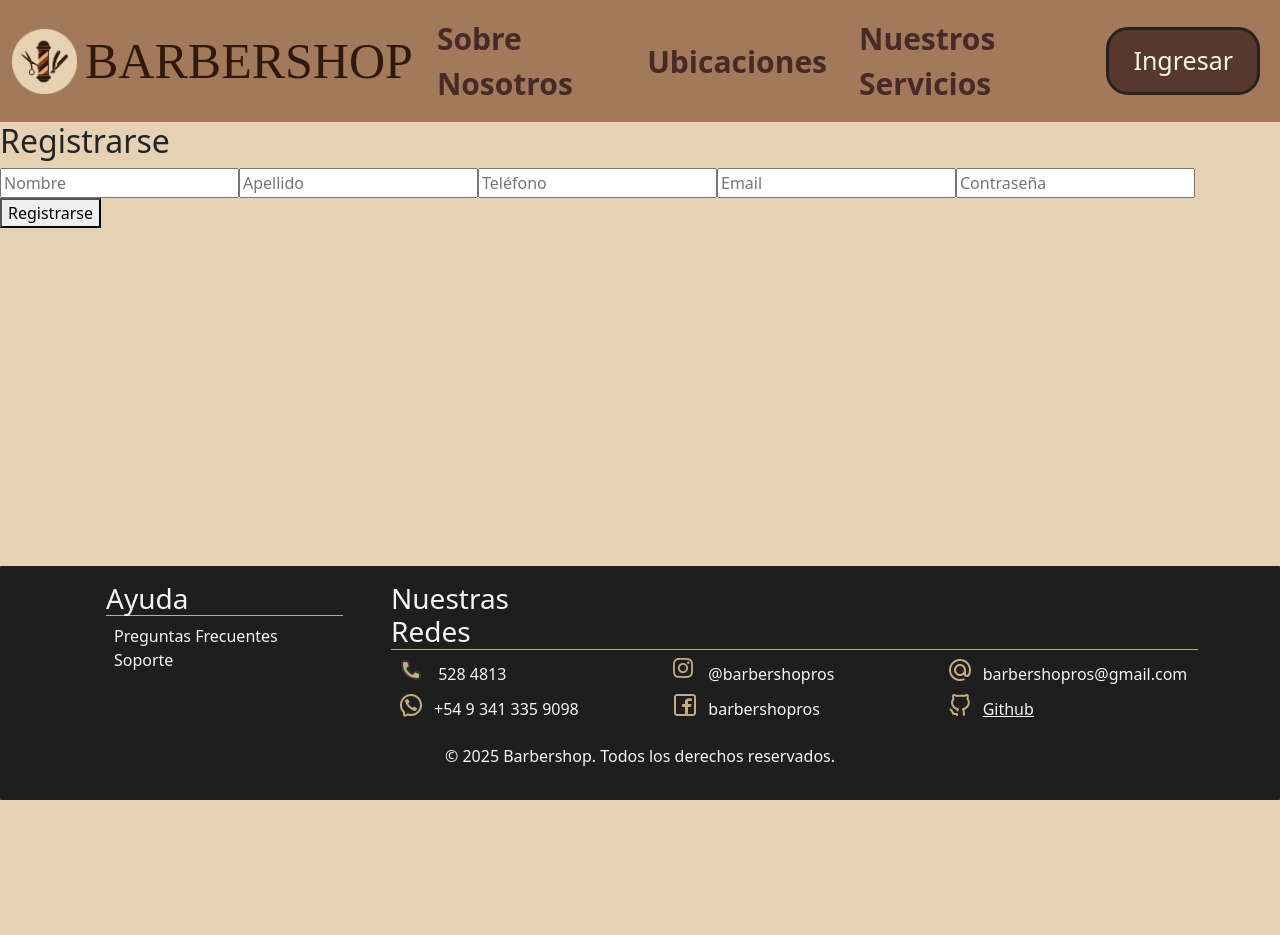
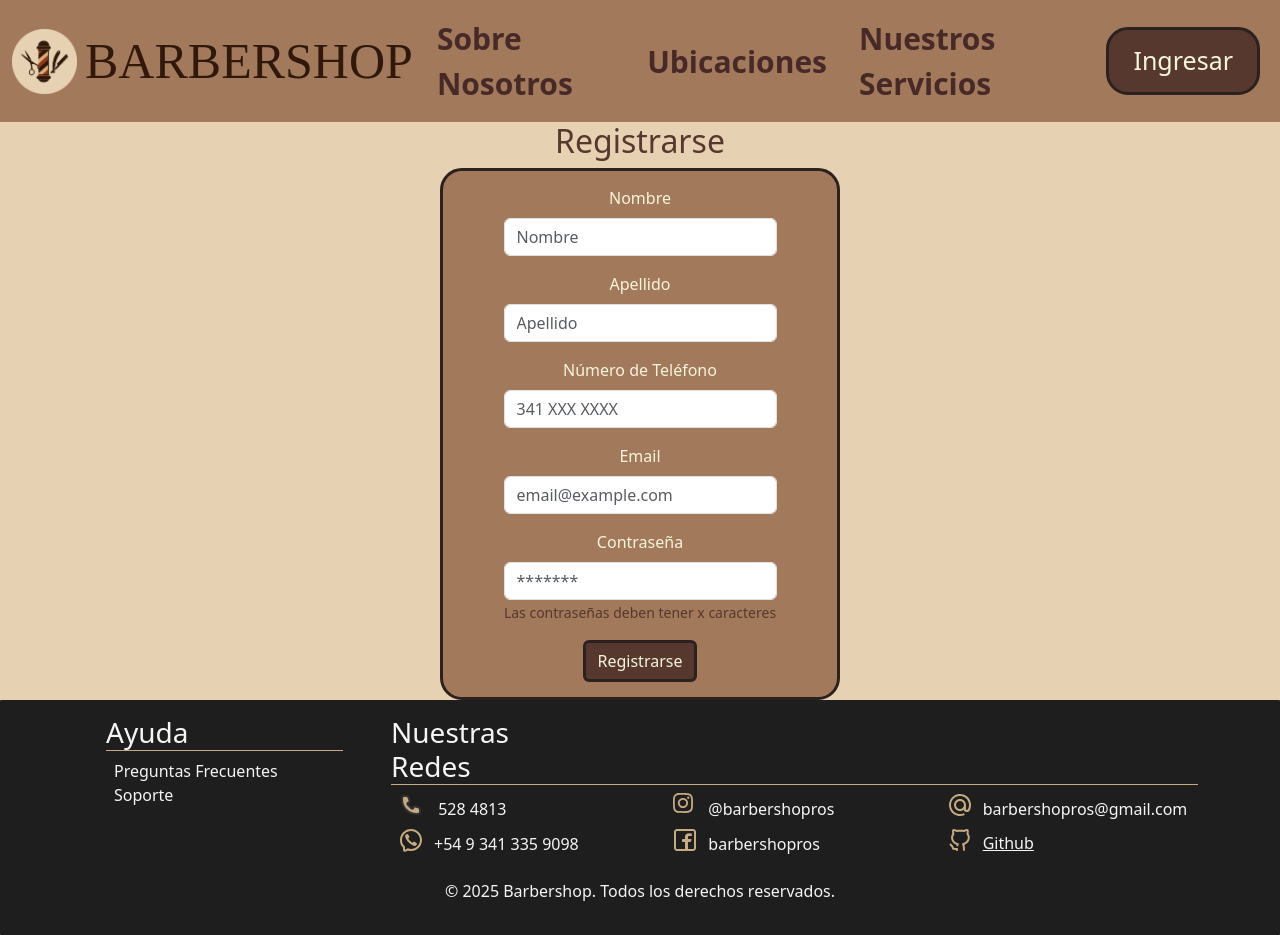
Before and after one commit to Exequiel-Gasca/Programacion3-TPI-2025, a React (Vite) app in the folder Programacion3-TPI/frontend/: page /register in a window 1280 px wide. Before the commit the page ends 800 px from the top, so only its background shows below. Built offline with nearby package versions, Linux system fonts and the light colour scheme; a web font is replaced by a local one.

Commit message:
Estilizado

```diff
--- a/Programacion3-TPI/frontend/src/components/auth/login/Login.jsx
+++ b/Programacion3-TPI/frontend/src/components/auth/login/Login.jsx
@@ -1,5 +1,6 @@
 import { useState } from "react";
 import { useNavigate } from "react-router-dom";
+import { Form, Button } from "react-bootstrap";
 
 function Login({ onLogin, setMessage }) {
   const [form, setForm] = useState({});
@@ -30,24 +31,39 @@ function Login({ onLogin, setMessage }) {
   };
 
   return (
-    <form onSubmit={handleSubmit}>
-      <h2>Login Usuario</h2>
-      <input
+    <div className="d-flex flex-column align-items-center justify-content-center text-center">
+      <h2 style={{ color: "#56382E" }}>Iniciar Sesión</h2>
+
+      <Form className="form-container" onSubmit={handleSubmit}>
+        <Form.Group className="mb-3">
+          <Form.Label style={{ fontWeight: 500 }}>Email</Form.Label>
+          <Form.Control
+            className="form-control-custom"
             name="email"
             type="email"
-        placeholder="Email"
-        required
+            placeholder="email@example.com"
             onChange={handleChange}
           />
-      <input
+        </Form.Group>
+
+        <Form.Group className="form mb-3">
+          <Form.Label style={{ fontWeight: 500 }}>Contraseña</Form.Label>
+          <Form.Control
+            className="form-control-custom"
             name="password"
             type="password"
-        placeholder="Contraseña"
-        required
+            placeholder="*******"
             onChange={handleChange}
           />
-      <button type="submit">Entrar</button>
-    </form>
+        </Form.Group>
+        <Button className="button-custom" type="submit">
+          Iniciar Sesión
+        </Button>
+        <Button className="register-button" variant="link" href="/register">
+          ¿No tenes usuario? Registrate acá
+        </Button>
+      </Form>
+    </div>
   );
 }
 
--- a/Programacion3-TPI/frontend/src/components/auth/register/Register.jsx
+++ b/Programacion3-TPI/frontend/src/components/auth/register/Register.jsx
@@ -1,5 +1,6 @@
-import React, { useState } from "react";
+import { useState } from "react";
 import { useNavigate } from "react-router-dom";
+import { Form, Button } from "react-bootstrap";
 
 function Register({ setMessage }) {
   const [form, setForm] = useState({});
@@ -30,42 +31,73 @@ function Register({ setMessage }) {
   };
 
   return (
-    <form onSubmit={handleSubmit}>
-      <h2>Registrarse</h2>
-      <input
+    <div className="d-flex flex-column align-items-center justify-content-center text-center">
+      <h2 style={{ color: "#56382E" }}>Registrarse</h2>
+      <Form className="form-container" onSubmit={handleSubmit}>
+        <Form.Group className="mb-3">
+          <Form.Label style={{ fontWeight: 500 }}>Nombre</Form.Label>
+          <Form.Control
+            className="form-control-custom"
             name="name"
+            type="text"
             placeholder="Nombre"
-        required
             onChange={handleChange}
           />
-      <input
-        name="lastName"
+        </Form.Group>
+
+        <Form.Group className="mb-3">
+          <Form.Label style={{ fontWeight: 500 }}>Apellido</Form.Label>
+          <Form.Control
+            className="form-control-custom"
+            name="apellido"
+            type="text"
             placeholder="Apellido"
-        required
             onChange={handleChange}
           />
-      <input
+        </Form.Group>
+
+        <Form.Group className="mb-3">
+          <Form.Label style={{ fontWeight: 500 }}>
+            Número de Teléfono
+          </Form.Label>
+          <Form.Control
+            className="form-control-custom"
             name="nroTel"
-        placeholder="Teléfono"
-        required
+            type="text"
+            placeholder="341 XXX XXXX"
             onChange={handleChange}
           />
-      <input
+        </Form.Group>
+
+        <Form.Group className="mb-3">
+          <Form.Label style={{ fontWeight: 500 }}>Email</Form.Label>
+          <Form.Control
+            className="form-control-custom"
             name="email"
             type="email"
-        placeholder="Email"
-        required
+            placeholder="email@example.com"
             onChange={handleChange}
           />
-      <input
+        </Form.Group>
+
+        <Form.Group className="form mb-3">
+          <Form.Label style={{ fontWeight: 500 }}>Contraseña</Form.Label>
+          <Form.Control
+            className="form-control-custom"
             name="password"
             type="password"
-        placeholder="Contraseña"
-        required
+            placeholder="*******"
             onChange={handleChange}
           />
-      <button type="submit">Registrarse</button>
-    </form>
+          <Form.Text style={{ color: "#56382E" }}>
+            Las contraseñas deben tener x caracteres
+          </Form.Text>
+        </Form.Group>
+        <Button className="button-custom" type="submit">
+          Registrarse
+        </Button>
+      </Form>
+    </div>
   );
 }
 
--- a/Programacion3-TPI/frontend/src/components/content/createservice/CreateService.jsx
+++ b/Programacion3-TPI/frontend/src/components/content/createservice/CreateService.jsx
@@ -1,4 +1,5 @@
-import React, { useState } from "react";
+import { useState } from "react";
+import { Form, Button } from "react-bootstrap";
 
 function CreateService({ token, onCreated }) {
   const [form, setForm] = useState({});
@@ -36,24 +37,37 @@ function CreateService({ token, onCreated }) {
   };
 
   return (
-    <form onSubmit={handleSubmit}>
+    <div className="d-flex flex-column align-items-center justify-content-center text-center">
       <h2>Crear Servicio</h2>
       {message && <p style={{ color: "red" }}>{message}</p>}
-      <input
+
+      <Form className="form-container" onSubmit={handleSubmit}>
+        <Form.Group className="mb-3">
+          <Form.Label style={{ fontWeight: 500 }}>Nombre Servicio</Form.Label>
+          <Form.Control
+            className="form-control-custom"
             name="serviceType"
+            type="text"
             placeholder="Nombre Servicio"
-        required
             onChange={handleChange}
           />
-      <input
+        </Form.Group>
+
+        <Form.Group className="form mb-3">
+          <Form.Label style={{ fontWeight: 500 }}>Precio</Form.Label>
+          <Form.Control
+            className="form-control-custom"
             name="price"
             type="number"
             placeholder="Precio"
-        required
             onChange={handleChange}
           />
-      <button type="submit">Crear</button>
-    </form>
+        </Form.Group>
+        <Button className="button-custom" type="submit">
+          Crear Servicio
+        </Button>
+      </Form>
+    </div>
   );
 }
 
--- a/Programacion3-TPI/frontend/src/components/content/services/Services.css
+++ b/Programacion3-TPI/frontend/src/components/content/services/Services.css
@@ -1,20 +1,28 @@
 .delete-button {
-  background-color: #56382e;
-  color: #f5f5dc !important;
-  border: #2b211e 3px solid;
-  box-sizing: border-box;
-  border-radius: 10px;
+  color: #b02a37;
+  cursor: pointer;
+  margin-left: auto;
 }
 
 .delete-button:hover {
+  color: #be4551;
+  cursor: pointer;
+  margin-left: auto;
+}
+
+.service-container {
+  background-color: #56382e !important;
   border: #2b211e 3px solid;
-  background-color: #745348;
+}
+
+.service-item {
+  background-color: #56382e !important;
   color: #f5f5dc !important;
-  box-sizing: border-box;
+  border: #2b211e;
+  border-bottom: #2b211e solid;
+  font-weight: 500;
 }
-.delete-button:active {
-  border: #2b211e 3px solid !important;
-  background-color: #745348 !important;
-  color: #f5f5dc !important;
-  box-sizing: border-box;
+
+.service-item:last-child {
+  border-bottom: none;
 }
--- a/Programacion3-TPI/frontend/src/components/content/services/Services.jsx
+++ b/Programacion3-TPI/frontend/src/components/content/services/Services.jsx
@@ -1,11 +1,12 @@
 import { useEffect, useState } from "react";
-import { Button } from "react-bootstrap";
-import { X } from "react-bootstrap-icons";
+import { Alert, ListGroup } from "react-bootstrap";
+import { XSquareFill } from "react-bootstrap-icons";
 import "./Services.css";
 
 const Services = ({ token, isAdmin }) => {
   const [servicios, setServicios] = useState([]);
   const [error, setError] = useState("");
+  const [successMessage, setSuccessMessage] = useState("");
 
   useEffect(() => {
     const obtenerServicios = async () => {
@@ -37,7 +38,7 @@ const Services = ({ token, isAdmin }) => {
     obtenerServicios();
   }, [token]);
 
-  const deleteHandler = async (id) => {
+  const deleteHandler = async (id, nombre) => {
     try {
       const res = await fetch(
         `http://localhost:3000/api/barberservices/nuestrosservicios/${id}`,
@@ -58,28 +59,57 @@ const Services = ({ token, isAdmin }) => {
       }
 
       setServicios(servicios.filter((s) => s.id !== id));
+      setSuccessMessage(`Se eliminó correctamente el servicio ${nombre}`);
     } catch {
       alert("Error al comunicarse con el servidor");
     }
   };
 
+  useEffect(() => {
+    if (successMessage) {
+      const timer = setTimeout(() => setSuccessMessage(""), 3000);
+      return () => clearTimeout(timer);
+    }
+  }, [successMessage]);
+
   return (
-    <div>
-      <h2>Servicios disponibles</h2>
+    <div className="d-flex flex-column align-items-center justify-content-center text-center">
+      <h2 style={{ color: "#56382E" }}>Servicios disponibles</h2>
+
       {error && <p style={{ color: "red" }}>{error}</p>}
-      <ul>
+
+      {successMessage && (
+        <Alert
+          variant="success"
+          onClose={() => setSuccessMessage("")}
+          dismissible
+          style={{
+            position: "fixed",
+            zIndex: 9999,
+          }}
+        >
+          {successMessage}
+        </Alert>
+      )}
+
+      <ListGroup className="service-container">
         {servicios.map((servicio) => (
-          <li key={servicio.id}>
-            {servicio.serviceType} - ${servicio.price}
+          <ListGroup.Item
+            className="service-item d-flex align-items-center"
+            key={servicio.id}
+          >
+            <span style={{ marginRight: "150px" }}>
+              {servicio.serviceType} - ${servicio.price}
+            </span>
             {isAdmin && (
-              <X
-                style={{ color: "red" }}
-                onClick={() => deleteHandler(servicio.id)}
+              <XSquareFill
+                className="delete-button"
+                onClick={() => deleteHandler(servicio.id, servicio.serviceType)}
               />
             )}
-          </li>
+          </ListGroup.Item>
         ))}
-      </ul>
+      </ListGroup>
     </div>
   );
 };
--- a/Programacion3-TPI/frontend/src/index.css
+++ b/Programacion3-TPI/frontend/src/index.css
@@ -18,7 +18,6 @@
   src: url("./assets/fonts/GloucesterMT-ExtraCondensed.ttf") format("truetype");
 }
 
-/* Reset */
 html,
 body,
 #root {
@@ -31,22 +30,59 @@ body {
   background-color: #e6d2b3;
 }
 
-/* Contenedor principal */
 .app-container {
   display: flex;
   flex-direction: column;
   min-height: 100vh;
 }
 
-/* Área de contenido que crece */
 main {
   flex: 1;
 }
 
-/* Footer fijo al fondo */
 footer {
   flex-shrink: 0;
   background-color: #242424;
   color: #e6d2b3;
   padding: 1rem;
 }
+
+.form-container {
+  background-color: #a3795b !important;
+  color: #f5f5dc !important;
+  border: #2b211e solid 3px;
+  width: 100%;
+  max-width: 400px;
+  margin: 0 auto;
+  border-radius: 22px;
+  padding: 15px;
+}
+
+.form-control-custom {
+  width: 75%;
+  margin: 0 auto;
+}
+
+.button-custom {
+  background-color: #56382e !important;
+  color: #f5f5dc !important;
+  border: #2b211e solid 3px;
+}
+.button-custom:hover {
+  background-color: #745348 !important;
+  border: #2b211e 3px solid !important;
+  color: #f5f5dc !important;
+}
+.button-custom:active {
+  border: #2b211e 3px solid !important;
+  background-color: #745348 !important;
+  color: #f5f5dc !important;
+  box-sizing: border-box;
+}
+
+.register-button {
+  color: #2b211e;
+}
+.register-button:hover {
+  color: #56382e;
+}
```
Also changed, not shown: 1 other file (tests, documents, lock files or other folders). Lines whose indentation alone changed are shown as unchanged.
